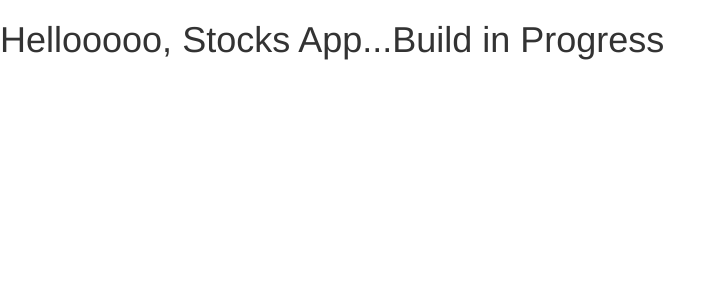
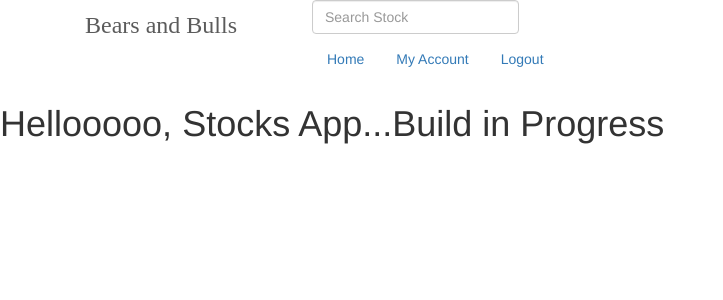
Before and after one commit to kneemaa/bears-and-bulls, a React (Create React App) app in the folder client/: page / in a window 1280 px wide. Shown: the top 300 px of the page, without its empty margins (0-723 px from the left). Built offline with nearby package versions, Linux system fonts and the light colour scheme.

Commit message:
navbar initial commit

```diff
--- a/client/src/App.js
+++ b/client/src/App.js
@@ -6,7 +6,7 @@ import { BrowserRouter as Router, Route, Switch } from "react-router-dom";
 // import Trade from "./components/Trade/Trade.js"
 import Search from "./components/Search/Search.js"
 import SuggestedStock from "./components/SuggestedStock/SuggestedStock.js"
-// import Nav from "./components/Nav/Nav.js"
+import Navbar from "./components/Navbar/Navbar.js"
 // import Footer from "./components/Footer/Footer.js"
 
 
@@ -15,6 +15,7 @@ import SuggestedStock from "./components/SuggestedStock/SuggestedStock.js"
 const App = () =>
     <Router>
     <div>
+        <Navbar/>
         <div>
           <h1>Hellooooo, Stocks App...Build in Progress</h1>
         </div>
--- /dev/null
+++ b/client/src/components/Navbar/Navbar.css
@@ -0,0 +1,6 @@
+.navbar-brand {
+  margin-right: 60px;
+  font-size: 24px;
+  font-family: 'Pacifico';
+  opacity: .8;
+}
--- /dev/null
+++ b/client/src/components/Navbar/Navbar.js
@@ -0,0 +1,31 @@
+import React, { Component } from 'react'
+import { Nav, NavItem } from 'react-bootstrap'
+import './Navbar.css'
+
+class Navbar extends Component {
+
+
+
+
+	render() {
+		return (
+			<div className='container'>
+				<p className='navbar-brand'>Bears and Bulls</p>
+				<div className='collapse navbar-collapse justify-content-between' id='menubar'>
+					<form className='form-inline md-form form-sm'>
+						<a href='' id='menu-search'></a>
+						<div className='waves-input-wrapper waves-effect waves-light'>
+						<input id='menu-search-input' className='form-control form-control-sm' type='text' placeholder='Search Stock' aria-label='Search'></input>
+						</div>
+					</form>
+					<Nav className='navbar-nav' bsStyle="pills">
+						<NavItem>Home</NavItem>
+						<NavItem>My Account</NavItem>
+						<NavItem>Logout</NavItem>
+					</Nav>
+				</div>
+			</div>)
+	}
+}
+
+export default Navbar
```
